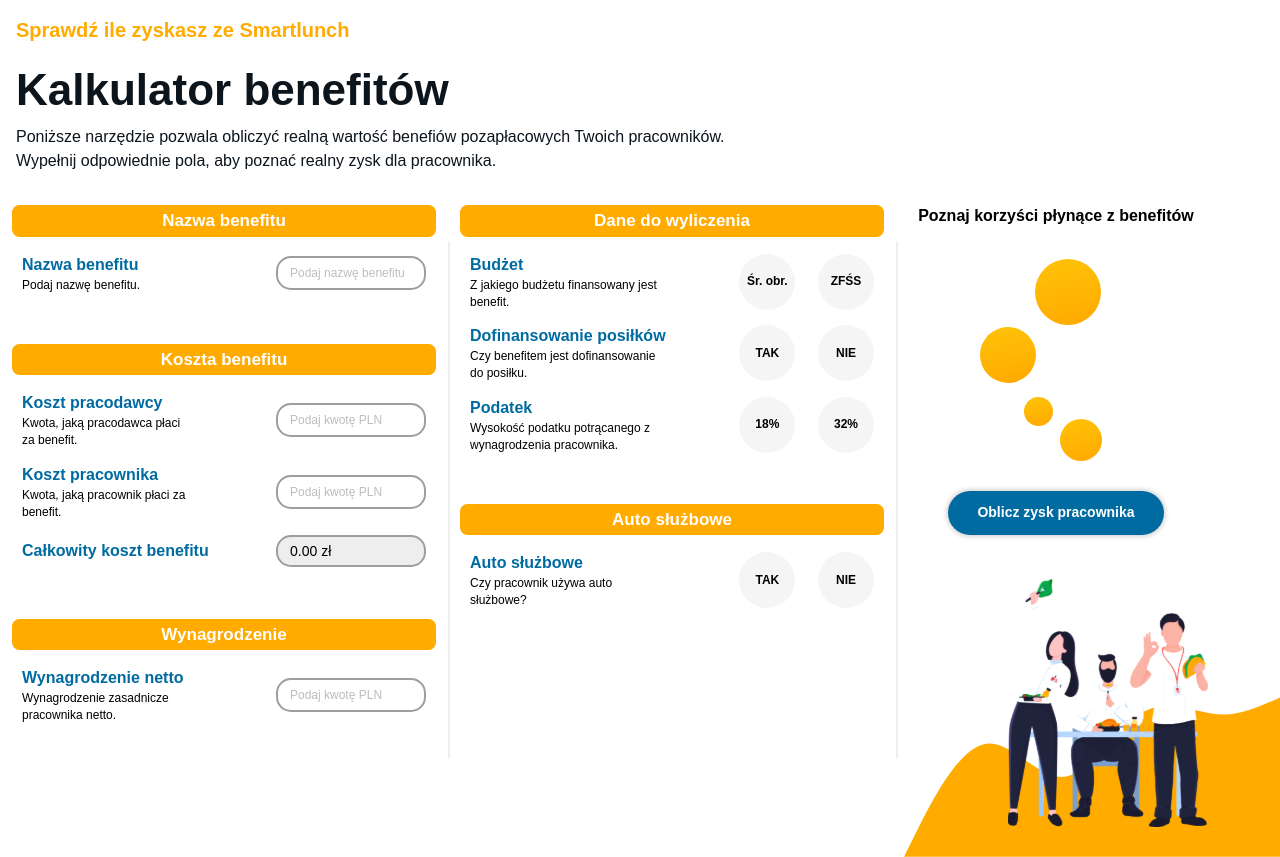
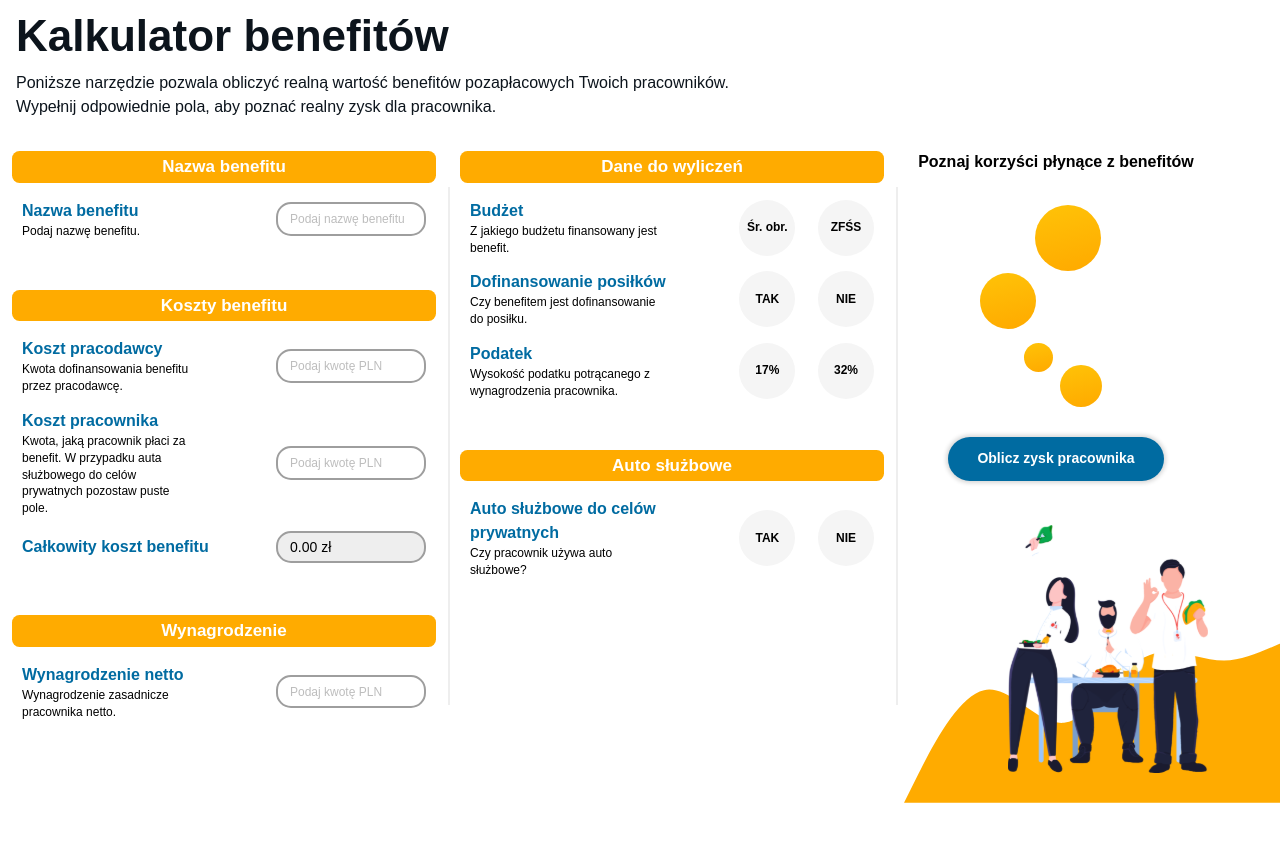
Before and after one commit to kj-ninja/smartlunch-calculator, a Vue app: page / in a window 1280 px wide. Shown: the top 857 px of the page. After the commit the page ends 803 px from the top, so only its background shows below. Built offline with nearby package versions, Linux system fonts and the light colour scheme.

Commit message:
fixing logic vol 1

```diff
--- a/src/store/index.ts
+++ b/src/store/index.ts
@@ -79,6 +79,10 @@ export default createStore<State>({
         // eslint-disable-next-line @typescript-eslint/ban-ts-comment
         // @ts-ignore
         state.vehicle[payload.name] = payload.value;
+        if (payload.name === 'isVehicle' && payload.value) {
+          state.benefitCosts.employeeCost = 0;
+        }
+
         if (!payload.value) {
           state.vehicle.engine = null;
           state.vehicle.daysWithVehicle = null;
--- a/src/views/Calculator/components/Header.vue
+++ b/src/views/Calculator/components/Header.vue
@@ -1,11 +1,7 @@
 <template>
   <div class="w-full text-primaryText flex flex-col items-center md:items-start
               mb-32 max-w-1550 md:mx-auto md:px-16">
-    <p class="text-20 font-600 text-primary leading-12 md:leading-15">
-      {{ $t('calculator.header.checkProfit') }}
-    </p>
-
-    <h1 class="text-32 font-600 md:text-44 mb-5 leading-15">
+    <h1 class="text-32 font-600 md:text-44 mb-5 leading-15 mt-6">
       {{ $t('calculator.header.title') }}
     </h1>
 
--- a/src/views/Calculator/components/ProfitsCalculationSummary.vue
+++ b/src/views/Calculator/components/ProfitsCalculationSummary.vue
@@ -80,11 +80,17 @@ export default defineComponent({
       }
 
       if (meals.value) {
-        if (employerCost.value < 190 || employerCost.value < 190) {
+        if (employerCost.value <= 190) {
           return 0;
         }
         // eslint-disable-next-line max-len
         zus = (employerCost.value - 190) * 0.1371 + (employerCost.value - ((employerCost.value * 0.1371) * 0.09));
+        return +zus.toFixed(2);
+      }
+
+      if (isVehicle.value) {
+        // eslint-disable-next-line max-len
+        zus = employerCost.value * 0.1371 + (employerCost.value - ((employerCost.value * 0.1371) * 0.09));
         return +zus.toFixed(2);
       }
 
@@ -97,14 +103,22 @@ export default defineComponent({
     }
 
     function calculateDeductedTax() {
+      let taxAmount: number;
       if (budget.value === 'zfss') {
         if (employerCost.value >= 0 && employerCost.value <= 2000) {
           return 0;
         }
-        return employerCost.value - 2000 * tax.value;
+
+        taxAmount = (employerCost.value - 2000) * tax.value;
+        return +taxAmount.toFixed(2);
       }
 
-      const taxAmount = employerCost.value * tax.value;
+      if (isVehicle.value) {
+        taxAmount = employerCost.value * tax.value;
+        return +taxAmount.toFixed(2);
+      }
+
+      taxAmount = employeeCost.value * tax.value;
       return +taxAmount.toFixed(2);
     }
 
--- a/src/views/Calculator/components/SummaryData.vue
+++ b/src/views/Calculator/components/SummaryData.vue
@@ -10,7 +10,7 @@
       <span class="">{{ $t('calculator.summary.employeeSalary') }}:</span>
 
       <span class="text-primary font-600 pl-4">
-        {{ `${employeesNetSalaryWithBenefit} ${$t('calculator.currency')}` }}
+        {{ `${employeesNetSalaryWithBenefit.toFixed(2)} ${$t('calculator.currency')}` }}
       </span>
     </div>
 
@@ -18,7 +18,7 @@
       <span class="">{{ $t('calculator.summary.zusCost') }}:</span>
 
       <span class="text-secondary font-600 pl-4">
-        {{ `${deductedZus} ${$t('calculator.currency')}` }}
+        {{ `${deductedZus.toFixed(2)} ${$t('calculator.currency')}` }}
       </span>
     </div>
 
@@ -26,7 +26,7 @@
       <span class="">{{ $t('calculator.summary.taxAmount') }}:</span>
 
       <span class="text-secondary font-600 pl-4">
-        {{ `${deductedTax} ${$t('calculator.currency')}` }}
+        {{ `${deductedTax.toFixed(2)} ${$t('calculator.currency')}` }}
       </span>
     </div>
   </div>
--- a/src/views/Calculator/i18n/pl/index.ts
+++ b/src/views/Calculator/i18n/pl/index.ts
@@ -1,9 +1,8 @@
 export default {
   currency: 'zł',
   header: {
-    checkProfit: 'Sprawdź ile zyskasz ze Smartlunch',
     title: 'Kalkulator benefitów',
-    description: 'Poniższe narzędzie pozwala obliczyć realną wartość benefiów pozapłacowych '
+    description: 'Poniższe narzędzie pozwala obliczyć realną wartość benefitów pozapłacowych '
       + 'Twoich pracowników. Wypełnij odpowiednie pola, aby poznać realny zysk dla pracownika.',
   },
   benefitName: {
@@ -13,11 +12,11 @@ export default {
     placeholder: 'Podaj nazwę benefitu',
   },
   benefitCosts: {
-    title: 'Koszta benefitu',
+    title: 'Koszty benefitu',
     employerCost: 'Koszt pracodawcy',
-    employerCostDesc: 'Kwota, jaką pracodawca płaci za benefit.',
+    employerCostDesc: 'Kwota dofinansowania benefitu przez pracodawcę.',
     employeeCost: 'Koszt pracownika',
-    employeeCostDesc: 'Kwota, jaką pracownik płaci za benefit.',
+    employeeCostDesc: 'Kwota, jaką pracownik płaci za benefit. W przypadku auta służbowego do celów prywatnych pozostaw puste pole.',
     overallCost: 'Całkowity koszt benefitu',
     overallCostDesc: 'Kwota, jaką pracodawca płaci za benefit.',
     placeholder: 'Podaj kwotę PLN',
@@ -29,7 +28,7 @@ export default {
     placeholder: 'Podaj kwotę PLN',
   },
   dataForCalculations: {
-    title: 'Dane do wyliczenia',
+    title: 'Dane do wyliczeń',
     budget: {
       title: 'Budżet',
       description: 'Z jakiego budżetu finansowany jest benefit.',
@@ -46,10 +45,10 @@ export default {
   vehicle: {
     title: 'Auto służbowe',
     daysWithVehicle: 'Liczba dni',
-    daysWithVehicleDesc: 'Liczba dni w których pracownik korzystał z auta.',
+    daysWithVehicleDesc: 'Liczba dni w których pracownik korzystał z auta do celów prywatnych.',
     placeholder: 'Podaj liczbę dni',
     isVehicle: {
-      title: 'Auto służbowe',
+      title: 'Auto służbowe do celów prywatnych',
       description: 'Czy pracownik używa auto służbowe?',
     },
     engine: {
--- a/src/views/Calculator/variables.ts
+++ b/src/views/Calculator/variables.ts
@@ -44,8 +44,8 @@ export const dataForCalculations = [
     section: 'dataForCalculations',
     name: 'tax',
     optionA: {
-      value: 0.18,
-      content: '18%',
+      value: 0.17,
+      content: '17%',
     },
     optionB: {
       value: 0.32,
```
